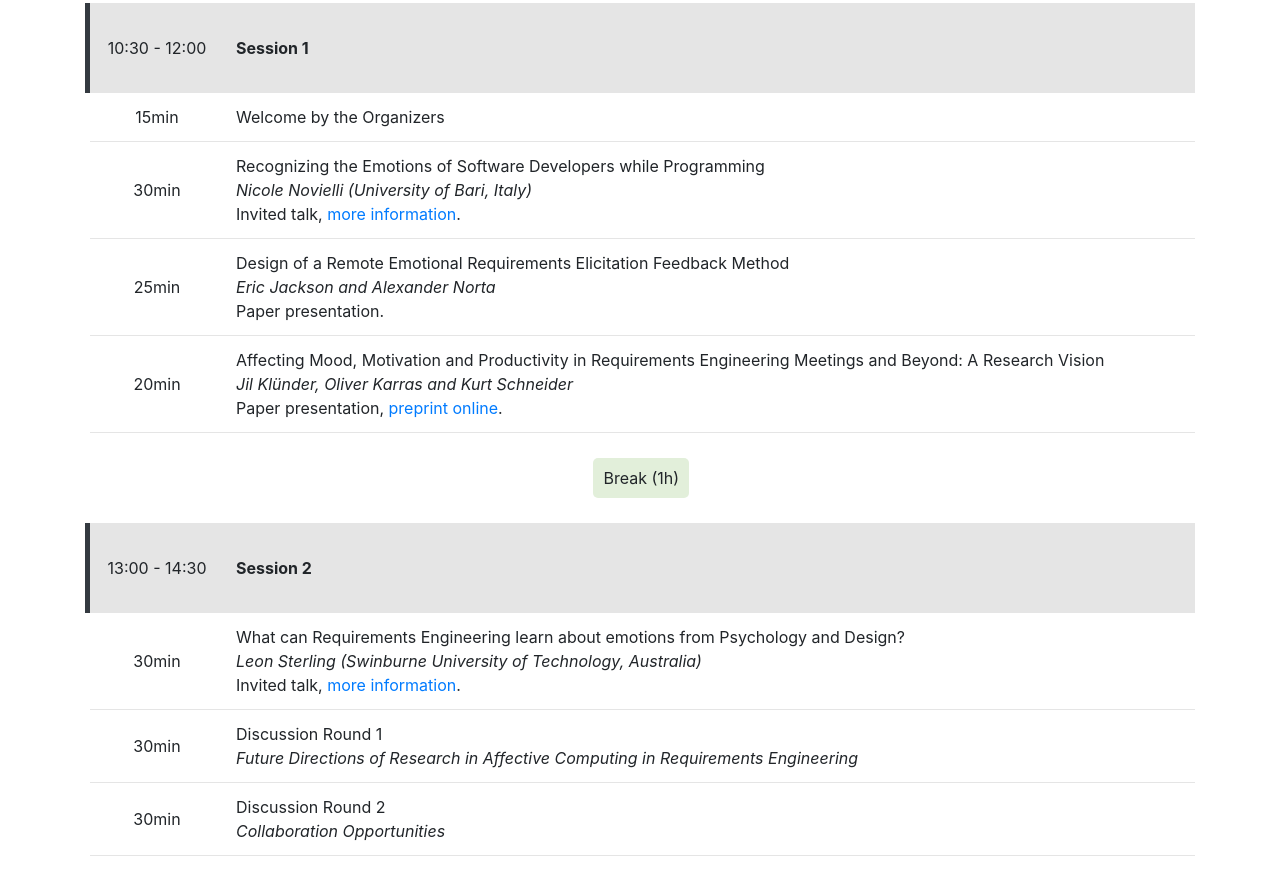
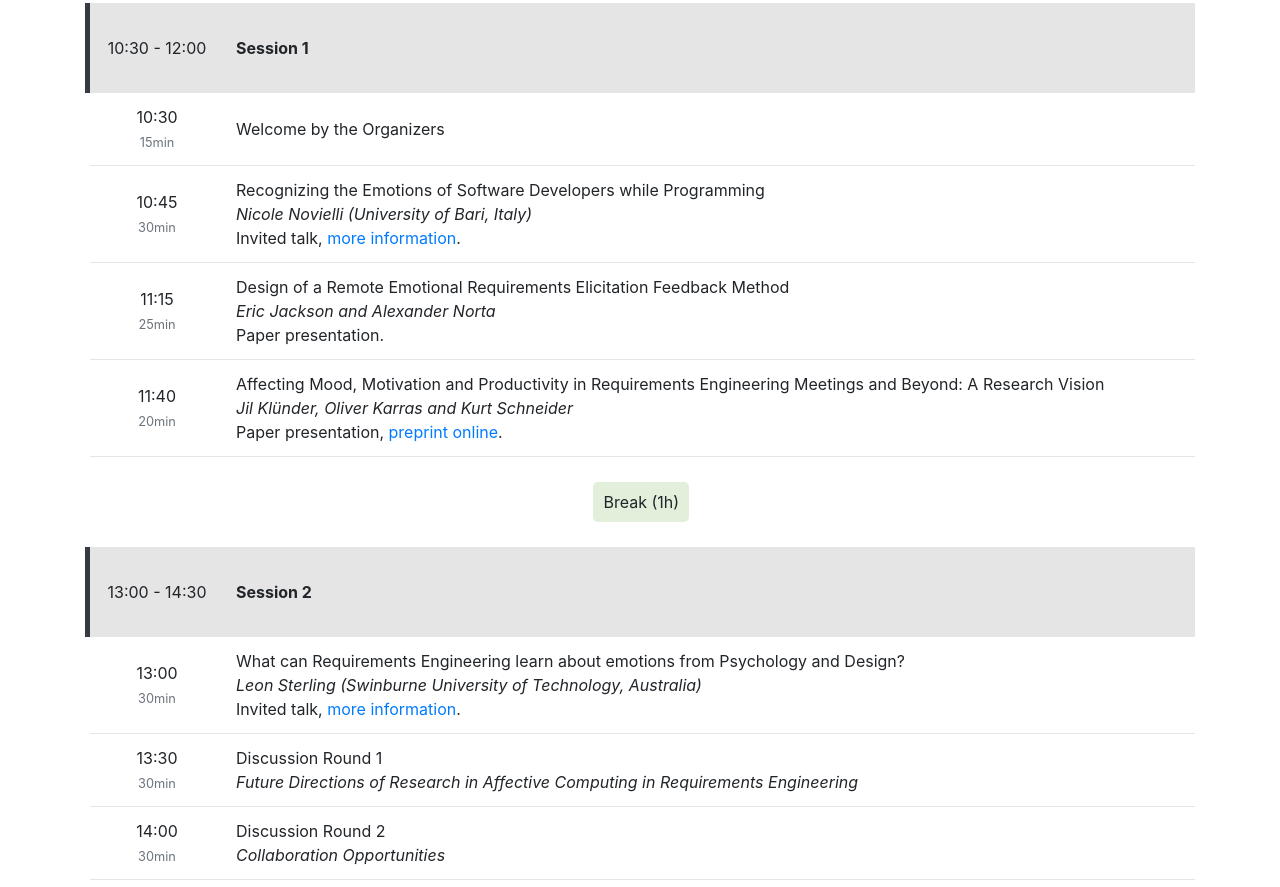
Before and after one commit to AffectRE/2020, a plain HTML site: page program.html in a window 1280 px wide. Shown: the part 540-1427 px from the top of the page. Drawn offline with nearby package versions, Linux system fonts and the light colour scheme.

Commit message:
Add more time info to every entry in program

```diff
--- a/program.html
+++ b/program.html
@@ -92,11 +92,11 @@
 					</td>
 				</tr>
 				<tr class="program-item">
-					<td style="text-align: center;">15min</td>
+					<td style="text-align: center;">10:30<br><small><span class="text-muted">15min</span></small></td>
 					<td>Welcome by the Organizers</td>
 				</tr>
 				<tr class="program-item">
-					<td style="text-align: center;">30min</td>
+					<td style="text-align: center;">10:45<br><small><span class="text-muted">30min</span></small></td>
 					<td>
 						Recognizing the Emotions of Software Developers while Programming<br>
 						<i>Nicole Novielli (University of Bari, Italy)</i><br>
@@ -104,7 +104,7 @@
 					</td>
 				</tr>
 				<tr class="program-item">
-					<td style="text-align: center;">25min</td>
+					<td style="text-align: center;">11:15<br><small><span class="text-muted">25min</span></small></td>
 					<td>
 						Design of a Remote Emotional Requirements Elicitation Feedback Method<br>
 						<i>Eric Jackson and Alexander Norta</i><br>
@@ -112,7 +112,7 @@
 					</td>
 				</tr>
 				<tr class="program-item">
-					<td style="text-align: center;">20min</td>
+					<td style="text-align: center;">11:40<br><small><span class="text-muted">20min</span></small></td>
 					<td>
 						Affecting Mood, Motivation and Productivity in Requirements Engineering Meetings and Beyond: A Research Vision<br>
 						<i>Jil Klünder, Oliver Karras and Kurt Schneider</i><br>
@@ -132,7 +132,7 @@
 						Chair (tba)-->
 					</td>
 				<tr class="program-item">
-					<td style="text-align: center;">30min</td>
+					<td style="text-align: center;">13:00<br><small><span class="text-muted">30min</span></small></td>
 					<td>
 						What can Requirements Engineering learn about emotions from Psychology and Design?<br>
 						<i>Leon Sterling (Swinburne University of Technology, Australia)</i><br>
@@ -140,14 +140,14 @@
 					</td>
 				</tr>
 				<tr class="program-item">
-					<td style="text-align: center;">30min</td>
+					<td style="text-align: center;">13:30<br><small><span class="text-muted">30min</span></td>
 					<td>
 						Discussion Round 1<br>
 						<i>Future Directions of Research in Affective Computing in Requirements Engineering</i>
 					</td>
 				</tr>
 				<tr class="program-item">
-					<td style="text-align: center;">30min</td>
+					<td style="text-align: center;">14:00<br><small><span class="text-muted">30min</span></td>
 					<td>
 						Discussion Round 2<br>
 						<i>Collaboration Opportunities</i>
@@ -210,7 +210,7 @@ In this talk, I will present an overview of recent research findings of our empi
     <footer class="footer">
       <div class="container">
         <hr>
-        Last update: July 15, 2020.
+        Last update: August 12, 2020.
       </div>
     </footer>
 
```
